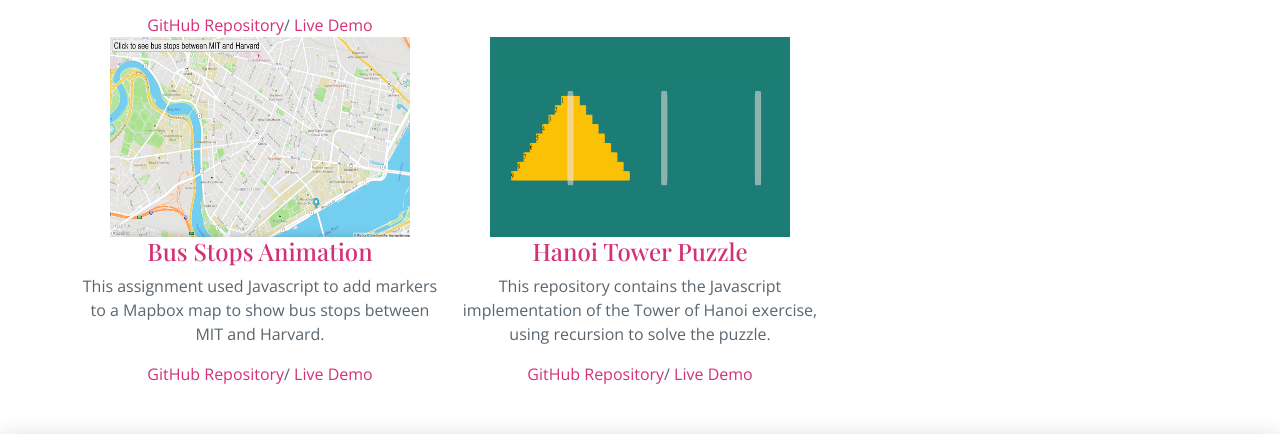
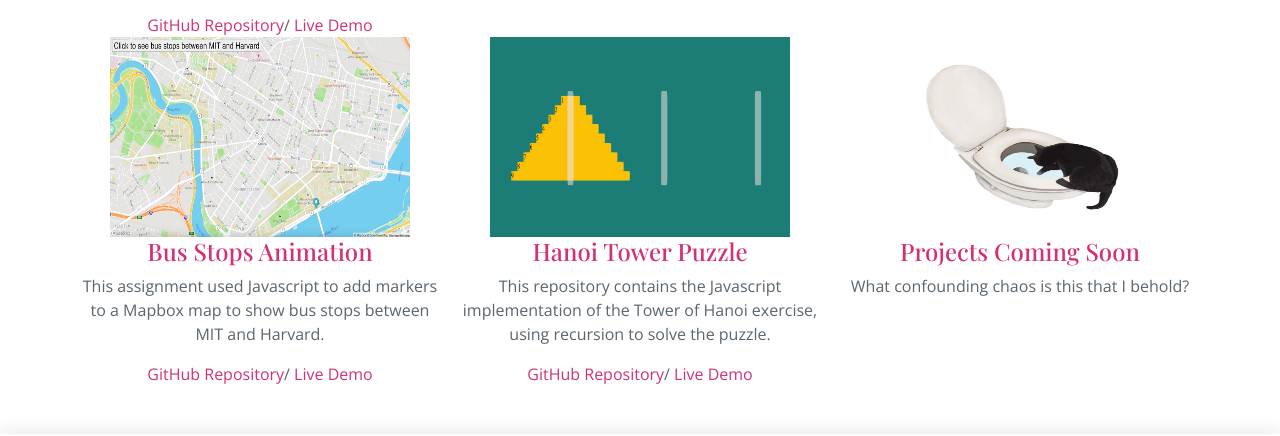
Before and after one commit to smolTypo/smolTypo.github.io, a plain HTML site: page portfolio.html in a window 1280 px wide. Shown: the part 1310-1746 px from the top of the page. Drawn offline with nearby package versions, Linux system fonts and the light colour scheme; a web font is replaced by a local one.

Commit message:
Update portfolio.html

```diff
--- a/portfolio.html
+++ b/portfolio.html
@@ -157,7 +157,17 @@
         </div>
       </div>
 
-
+      <div class="col-lg-4 col-md-6 portfolio-item">
+        <div class="portfolio-wrap">
+          <img src="./images/strudel.JPG" class="img-fluid" style="width: 300px; height: 200px;"
+            alt="Strudel playing in the toilet">
+          <div class="portfolio-info">
+            <h4><a href="./index.html">Projects Coming Soon</a></h4>
+            <p>What confounding chaos is this that I behold?
+            </p>
+          </div>
+        </div>
+      </div>
 
 
 
```
